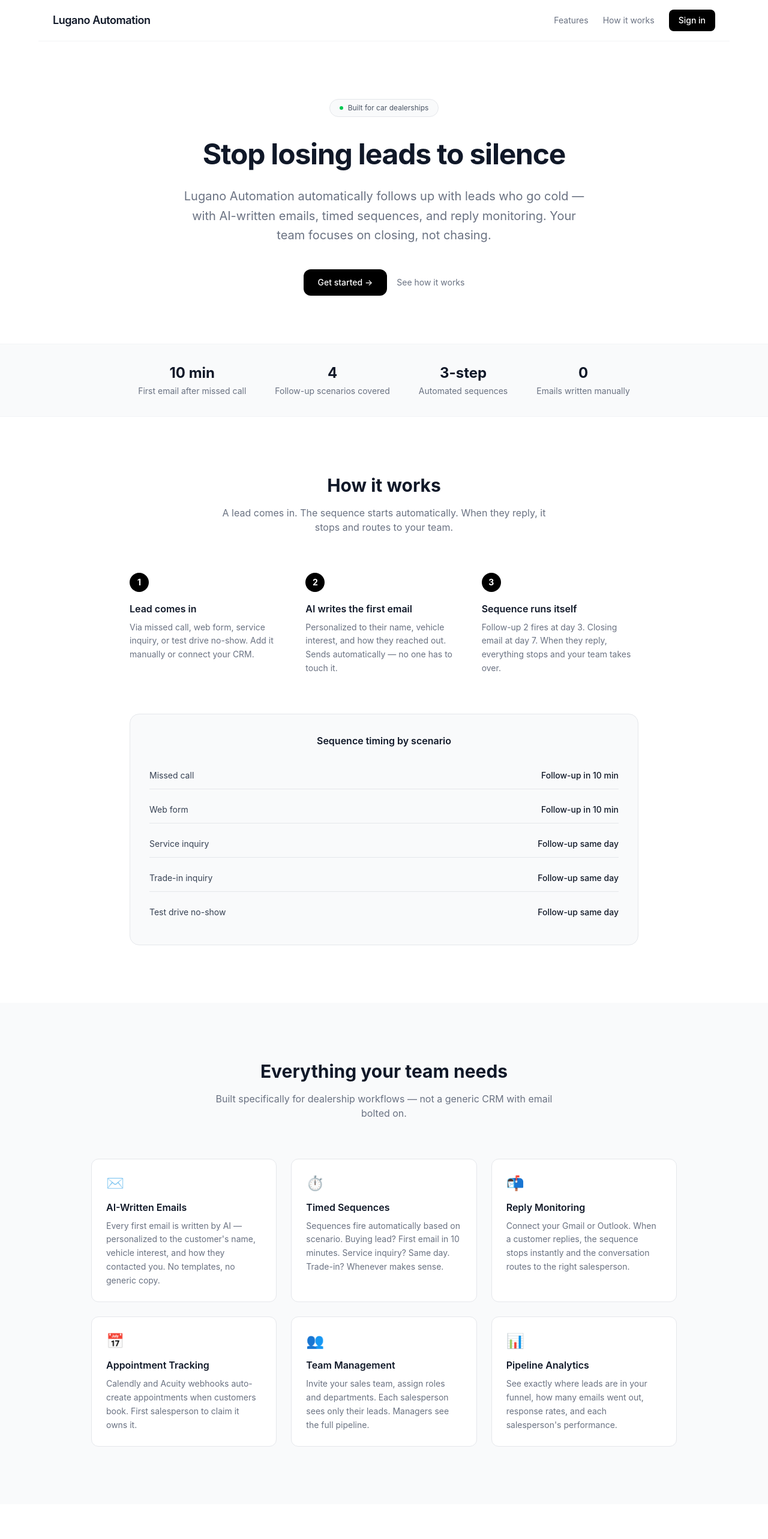
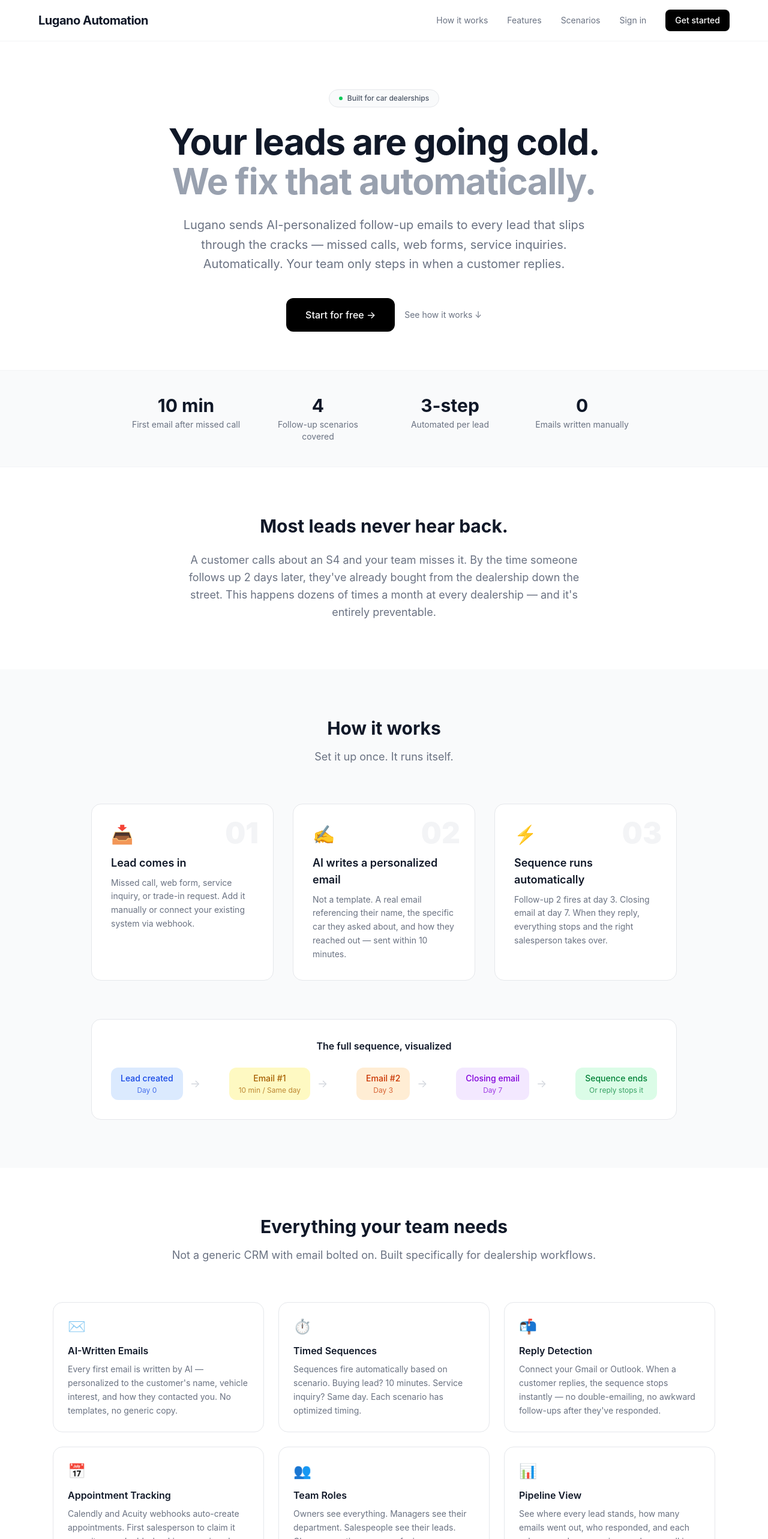
Before and after one commit to SolariAutomation/lugano-landing, a Next.js app: page / in a window 1280 px wide. Shown: the top 2566 px of the page at 60% size. Built offline with nearby package versions, Linux system fonts and the light colour scheme.

Commit message:
Major landing page redesign: better hero, how-it-works, scenarios, sequence flow

```diff
--- a/app/page.tsx
+++ b/app/page.tsx
@@ -1,145 +1,226 @@
 import Link from "next/link";
 
-const APP_URL = "https://dealer-crm-xi.vercel.app";
-
-const FEATURES = [
-  {
-    icon: "✉️",
-    title: "AI-Written Emails",
-    desc: "Every first email is written by AI — personalized to the customer's name, vehicle interest, and how they contacted you. No templates, no generic copy.",
-  },
-  {
-    icon: "⏱️",
-    title: "Timed Sequences",
-    desc: "Sequences fire automatically based on scenario. Buying lead? First email in 10 minutes. Service inquiry? Same day. Trade-in? Whenever makes sense.",
-  },
-  {
-    icon: "📬",
-    title: "Reply Monitoring",
-    desc: "Connect your Gmail or Outlook. When a customer replies, the sequence stops instantly and the conversation routes to the right salesperson.",
-  },
-  {
-    icon: "📅",
-    title: "Appointment Tracking",
-    desc: "Calendly and Acuity webhooks auto-create appointments when customers book. First salesperson to claim it owns it.",
-  },
-  {
-    icon: "👥",
-    title: "Team Management",
-    desc: "Invite your sales team, assign roles and departments. Each salesperson sees only their leads. Managers see the full pipeline.",
-  },
-  {
-    icon: "📊",
-    title: "Pipeline Analytics",
-    desc: "See exactly where leads are in your funnel, how many emails went out, response rates, and each salesperson's performance.",
-  },
-];
-
-const SCENARIOS = [
-  { label: "Missed call", timing: "Follow-up in 10 min" },
-  { label: "Web form", timing: "Follow-up in 10 min" },
-  { label: "Service inquiry", timing: "Follow-up same day" },
-  { label: "Trade-in inquiry", timing: "Follow-up same day" },
-  { label: "Test drive no-show", timing: "Follow-up same day" },
-];
+const APP_URL = "https://app.luganoautomation.com";
 
 export default function HomePage() {
   return (
-    <div className="min-h-screen bg-white">
+    <div className="min-h-screen bg-white text-gray-900">
+
       {/* Nav */}
-      <nav className="border-b border-gray-100 px-6 py-4 flex items-center justify-between max-w-6xl mx-auto">
-        <span className="font-semibold text-gray-900 text-lg tracking-tight">Lugano Automation</span>
-        <div className="flex items-center gap-6">
-          <a href="#features" className="text-sm text-gray-500 hover:text-gray-900 transition">Features</a>
-          <a href="#how-it-works" className="text-sm text-gray-500 hover:text-gray-900 transition">How it works</a>
-          <Link href={APP_URL} className="bg-black text-white px-4 py-2 rounded-lg text-sm font-medium hover:bg-gray-800 transition">
-            Sign in
-          </Link>
+      <nav className="sticky top-0 z-50 bg-white/90 backdrop-blur-sm border-b border-gray-100 px-6 py-4">
+        <div className="max-w-6xl mx-auto flex items-center justify-between">
+          <span className="font-bold text-xl tracking-tight">Lugano Automation</span>
+          <div className="hidden md:flex items-center gap-8">
+            <a href="#how-it-works" className="text-sm text-gray-500 hover:text-gray-900 transition">How it works</a>
+            <a href="#features" className="text-sm text-gray-500 hover:text-gray-900 transition">Features</a>
+            <a href="#scenarios" className="text-sm text-gray-500 hover:text-gray-900 transition">Scenarios</a>
+            <Link href={APP_URL} className="text-sm text-gray-500 hover:text-gray-900 transition">Sign in</Link>
+            <Link href={APP_URL} className="bg-black text-white px-4 py-2 rounded-lg text-sm font-medium hover:bg-gray-800 transition">
+              Get started
+            </Link>
+          </div>
         </div>
       </nav>
 
       {/* Hero */}
-      <section className="max-w-4xl mx-auto px-6 pt-24 pb-20 text-center">
-        <div className="inline-flex items-center gap-2 bg-gray-50 border border-gray-200 rounded-full px-4 py-1.5 text-xs text-gray-600 mb-8">
-          <span className="w-1.5 h-1.5 rounded-full bg-green-500 inline-block"></span>
+      <section className="max-w-5xl mx-auto px-6 pt-20 pb-16 text-center">
+        <div className="inline-flex items-center gap-2 bg-gray-50 border border-gray-200 rounded-full px-4 py-1.5 text-xs text-gray-600 mb-6 font-medium">
+          <span className="w-1.5 h-1.5 rounded-full bg-green-500 inline-block animate-pulse"></span>
           Built for car dealerships
         </div>
-        <h1 className="text-5xl font-bold text-gray-900 leading-tight tracking-tight mb-6">
-          Stop losing leads to silence
+        <h1 className="text-5xl md:text-6xl font-bold leading-[1.1] tracking-tight mb-6">
+          Your leads are going cold.<br />
+          <span className="text-gray-400">We fix that automatically.</span>
         </h1>
         <p className="text-xl text-gray-500 max-w-2xl mx-auto mb-10 leading-relaxed">
-          Lugano Automation automatically follows up with leads who go cold — with AI-written emails, timed sequences, and reply monitoring. Your team focuses on closing, not chasing.
+          Lugano sends AI-personalized follow-up emails to every lead that slips through the cracks — missed calls, web forms, service inquiries. Automatically. Your team only steps in when a customer replies.
         </p>
-        <div className="flex items-center justify-center gap-4">
-          <Link href={APP_URL} className="bg-black text-white px-6 py-3 rounded-xl text-sm font-medium hover:bg-gray-800 transition">
-            Get started →
+        <div className="flex flex-col sm:flex-row items-center justify-center gap-4">
+          <Link href={APP_URL} className="bg-black text-white px-8 py-4 rounded-xl text-base font-medium hover:bg-gray-800 transition w-full sm:w-auto text-center">
+            Start for free →
           </Link>
-          <a href="#how-it-works" className="text-sm text-gray-500 hover:text-gray-900 transition">
-            See how it works
+          <a href="#how-it-works" className="text-gray-500 hover:text-gray-900 text-sm transition">
+            See how it works ↓
           </a>
         </div>
       </section>
 
-      {/* Social proof strip */}
-      <section className="border-y border-gray-100 bg-gray-50 py-8">
-        <div className="max-w-4xl mx-auto px-6 flex items-center justify-center gap-12 text-center flex-wrap">
+      {/* Stats strip */}
+      <section className="border-y border-gray-100 bg-gray-50 py-10">
+        <div className="max-w-4xl mx-auto px-6 grid grid-cols-2 md:grid-cols-4 gap-8 text-center">
           {[
             { stat: "10 min", label: "First email after missed call" },
             { stat: "4", label: "Follow-up scenarios covered" },
-            { stat: "3-step", label: "Automated sequences" },
+            { stat: "3-step", label: "Automated per lead" },
             { stat: "0", label: "Emails written manually" },
           ].map((item) => (
             <div key={item.stat}>
-              <p className="text-2xl font-bold text-gray-900">{item.stat}</p>
+              <p className="text-3xl font-bold text-gray-900">{item.stat}</p>
               <p className="text-sm text-gray-500 mt-1">{item.label}</p>
             </div>
           ))}
         </div>
       </section>
 
+      {/* Problem section */}
+      <section className="max-w-4xl mx-auto px-6 py-20 text-center">
+        <h2 className="text-3xl font-bold mb-6">Most leads never hear back.</h2>
+        <p className="text-gray-500 text-lg max-w-2xl mx-auto leading-relaxed">
+          A customer calls about an S4 and your team misses it. By the time someone follows up 2 days later, they&apos;ve already bought from the dealership down the street. This happens dozens of times a month at every dealership — and it&apos;s entirely preventable.
+        </p>
+      </section>
+
       {/* How it works */}
-      <section id="how-it-works" className="max-w-4xl mx-auto px-6 py-24">
-        <h2 className="text-3xl font-bold text-gray-900 text-center mb-4">How it works</h2>
-        <p className="text-gray-500 text-center mb-16 max-w-xl mx-auto">A lead comes in. The sequence starts automatically. When they reply, it stops and routes to your team.</p>
-        <div className="grid grid-cols-1 md:grid-cols-3 gap-8">
-          {[
-            { step: "1", title: "Lead comes in", desc: "Via missed call, web form, service inquiry, or test drive no-show. Add it manually or connect your CRM." },
-            { step: "2", title: "AI writes the first email", desc: "Personalized to their name, vehicle interest, and how they reached out. Sends automatically — no one has to touch it." },
-            { step: "3", title: "Sequence runs itself", desc: "Follow-up 2 fires at day 3. Closing email at day 7. When they reply, everything stops and your team takes over." },
-          ].map((item) => (
-            <div key={item.step} className="relative">
-              <div className="w-8 h-8 rounded-full bg-black text-white flex items-center justify-center text-sm font-bold mb-4">{item.step}</div>
-              <h3 className="font-semibold text-gray-900 mb-2">{item.title}</h3>
-              <p className="text-gray-500 text-sm leading-relaxed">{item.desc}</p>
-            </div>
-          ))}
-        </div>
+      <section id="how-it-works" className="bg-gray-50 py-20">
+        <div className="max-w-5xl mx-auto px-6">
+          <div className="text-center mb-16">
+            <h2 className="text-3xl font-bold mb-4">How it works</h2>
+            <p className="text-gray-500 text-lg">Set it up once. It runs itself.</p>
+          </div>
 
-        {/* Scenario timing table */}
-        <div className="mt-16 bg-gray-50 border border-gray-200 rounded-2xl p-8">
-          <h3 className="font-semibold text-gray-900 mb-6 text-center">Sequence timing by scenario</h3>
-          <div className="space-y-3">
-            {SCENARIOS.map((s) => (
-              <div key={s.label} className="flex items-center justify-between py-3 border-b border-gray-200 last:border-0">
-                <span className="text-sm text-gray-700">{s.label}</span>
-                <span className="text-sm font-medium text-gray-900">{s.timing}</span>
+          <div className="grid grid-cols-1 md:grid-cols-3 gap-8">
+            {[
+              {
+                step: "01",
+                title: "Lead comes in",
+                desc: "Missed call, web form, service inquiry, or trade-in request. Add it manually or connect your existing system via webhook.",
+                icon: "📥",
+              },
+              {
+                step: "02",
+                title: "AI writes a personalized email",
+                desc: "Not a template. A real email referencing their name, the specific car they asked about, and how they reached out — sent within 10 minutes.",
+                icon: "✍️",
+              },
+              {
+                step: "03",
+                title: "Sequence runs automatically",
+                desc: "Follow-up 2 fires at day 3. Closing email at day 7. When they reply, everything stops and the right salesperson takes over.",
+                icon: "⚡",
+              },
+            ].map((item) => (
+              <div key={item.step} className="bg-white border border-gray-200 rounded-2xl p-8 relative">
+                <span className="text-5xl font-black text-gray-100 absolute top-6 right-6">{item.step}</span>
+                <div className="text-3xl mb-4">{item.icon}</div>
+                <h3 className="font-semibold text-lg text-gray-900 mb-2">{item.title}</h3>
+                <p className="text-gray-500 text-sm leading-relaxed">{item.desc}</p>
               </div>
             ))}
+          </div>
+
+          {/* Flow diagram */}
+          <div className="mt-16 bg-white border border-gray-200 rounded-2xl p-8">
+            <h3 className="font-semibold text-gray-900 mb-6 text-center">The full sequence, visualized</h3>
+            <div className="flex items-center justify-between flex-wrap gap-4 text-center text-sm">
+              {[
+                { label: "Lead created", sub: "Day 0", color: "bg-blue-100 text-blue-700" },
+                { label: "Email #1", sub: "10 min / Same day", color: "bg-yellow-100 text-yellow-700" },
+                { label: "Email #2", sub: "Day 3", color: "bg-orange-100 text-orange-700" },
+                { label: "Closing email", sub: "Day 7", color: "bg-purple-100 text-purple-700" },
+                { label: "Sequence ends", sub: "Or reply stops it", color: "bg-green-100 text-green-700" },
+              ].map((item, i, arr) => (
+                <div key={item.label} className="flex items-center gap-3">
+                  <div className={`px-4 py-2 rounded-xl font-medium ${item.color}`}>
+                    <p>{item.label}</p>
+                    <p className="text-xs font-normal opacity-75 mt-0.5">{item.sub}</p>
+                  </div>
+                  {i < arr.length - 1 && <span className="text-gray-300 text-lg hidden md:block">→</span>}
+                </div>
+              ))}
+            </div>
           </div>
         </div>
       </section>
 
       {/* Features */}
-      <section id="features" className="bg-gray-50 py-24">
-        <div className="max-w-5xl mx-auto px-6">
-          <h2 className="text-3xl font-bold text-gray-900 text-center mb-4">Everything your team needs</h2>
-          <p className="text-gray-500 text-center mb-16 max-w-xl mx-auto">Built specifically for dealership workflows — not a generic CRM with email bolted on.</p>
-          <div className="grid grid-cols-1 md:grid-cols-2 lg:grid-cols-3 gap-6">
-            {FEATURES.map((f) => (
-              <div key={f.title} className="bg-white border border-gray-200 rounded-xl p-6">
-                <div className="text-2xl mb-3">{f.icon}</div>
-                <h3 className="font-semibold text-gray-900 mb-2">{f.title}</h3>
-                <p className="text-gray-500 text-sm leading-relaxed">{f.desc}</p>
+      <section id="features" className="max-w-6xl mx-auto px-6 py-20">
+        <div className="text-center mb-16">
+          <h2 className="text-3xl font-bold mb-4">Everything your team needs</h2>
+          <p className="text-gray-500 text-lg">Not a generic CRM with email bolted on. Built specifically for dealership workflows.</p>
+        </div>
+        <div className="grid grid-cols-1 md:grid-cols-2 lg:grid-cols-3 gap-6">
+          {[
+            {
+              icon: "✉️",
+              title: "AI-Written Emails",
+              desc: "Every first email is written by AI — personalized to the customer's name, vehicle interest, and how they contacted you. No templates, no generic copy.",
+            },
+            {
+              icon: "⏱️",
+              title: "Timed Sequences",
+              desc: "Sequences fire automatically based on scenario. Buying lead? 10 minutes. Service inquiry? Same day. Each scenario has optimized timing.",
+            },
+            {
+              icon: "📬",
+              title: "Reply Detection",
+              desc: "Connect your Gmail or Outlook. When a customer replies, the sequence stops instantly — no double-emailing, no awkward follow-ups after they've responded.",
+            },
+            {
+              icon: "📅",
+              title: "Appointment Tracking",
+              desc: "Calendly and Acuity webhooks auto-create appointments. First salesperson to claim it owns it — no double-booking, no missed handoffs.",
+            },
+            {
+              icon: "👥",
+              title: "Team Roles",
+              desc: "Owners see everything. Managers see their department. Salespeople see their leads. Clean separation, zero confusion.",
+            },
+            {
+              icon: "📊",
+              title: "Pipeline View",
+              desc: "See where every lead stands, how many emails went out, who responded, and each salesperson's conversion numbers — all in one place.",
+            },
+          ].map((f) => (
+            <div key={f.title} className="border border-gray-200 rounded-2xl p-6 hover:shadow-sm transition">
+              <div className="text-2xl mb-3">{f.icon}</div>
+              <h3 className="font-semibold text-gray-900 mb-2">{f.title}</h3>
+              <p className="text-gray-500 text-sm leading-relaxed">{f.desc}</p>
+            </div>
+          ))}
+        </div>
+      </section>
+
+      {/* Scenarios */}
+      <section id="scenarios" className="bg-gray-50 py-20">
+        <div className="max-w-4xl mx-auto px-6">
+          <div className="text-center mb-12">
+            <h2 className="text-3xl font-bold mb-4">Four scenarios, fully covered</h2>
+            <p className="text-gray-500">Every type of cold lead gets the right sequence automatically.</p>
+          </div>
+          <div className="grid grid-cols-1 md:grid-cols-2 gap-4">
+            {[
+              {
+                name: "Missed Call / Web Form",
+                dept: "Sales",
+                timing: "Email #1: 10 min · Email #2: Day 3 · Closing: Day 7",
+                desc: "Lead called about a vehicle or submitted a form. Follows up fast before they move on.",
+              },
+              {
+                name: "Service Inquiry",
+                dept: "Service",
+                timing: "Email #1: Same day · Email #2: Day 3 · Closing: Day 7",
+                desc: "Customer reached out about service but wasn't scheduled. Gets them booked.",
+              },
+              {
+                name: "Trade-In Inquiry",
+                dept: "Finance",
+                timing: "Email #1: Same day · Email #2: Day 4 · Closing: Day 10",
+                desc: "Lead asked about trading in their car. Keeps them engaged with a valuation link.",
+              },
+              {
+                name: "Test Drive No-Show",
+                dept: "Sales",
+                timing: "Email #1: Same day · Email #2: Day 3 · Closing: Day 7",
+                desc: "Had a test drive scheduled but didn't show. Offers to reschedule before the lead goes cold.",
+              },
+            ].map((s) => (
+              <div key={s.name} className="bg-white border border-gray-200 rounded-2xl p-6">
+                <div className="flex items-start justify-between mb-3">
+                  <h3 className="font-semibold text-gray-900">{s.name}</h3>
+                  <span className="text-xs bg-gray-100 text-gray-600 px-2 py-1 rounded-full">{s.dept}</span>
+                </div>
+                <p className="text-gray-500 text-sm mb-3 leading-relaxed">{s.desc}</p>
+                <p className="text-xs text-gray-400 font-mono">{s.timing}</p>
               </div>
             ))}
           </div>
@@ -148,21 +229,24 @@
 
       {/* CTA */}
       <section className="max-w-3xl mx-auto px-6 py-24 text-center">
-        <h2 className="text-4xl font-bold text-gray-900 mb-4">Ready to stop losing leads?</h2>
-        <p className="text-gray-500 mb-10 text-lg">Set up in minutes. No contracts, no minimums.</p>
-        <Link href={APP_URL} className="bg-black text-white px-8 py-4 rounded-xl text-base font-medium hover:bg-gray-800 transition inline-block">
-          Get started →
+        <h2 className="text-4xl font-bold mb-4">Ready to stop losing leads?</h2>
+        <p className="text-gray-500 mb-10 text-lg">
+          Set up in minutes. Your first lead gets a follow-up within 10 minutes of being added.
+        </p>
+        <Link href={APP_URL} className="bg-black text-white px-10 py-4 rounded-xl text-base font-medium hover:bg-gray-800 transition inline-block">
+          Get started for free →
         </Link>
       </section>
 
       {/* Footer */}
-      <footer className="border-t border-gray-100 py-8 px-6">
-        <div className="max-w-6xl mx-auto flex items-center justify-between text-sm text-gray-400">
-          <span>© 2026 Lugano Automation</span>
+      <footer className="border-t border-gray-100 py-10 px-6">
+        <div className="max-w-6xl mx-auto flex flex-col md:flex-row items-center justify-between gap-4 text-sm text-gray-400">
+          <span className="font-medium text-gray-600">Lugano Automation</span>
           <div className="flex gap-6">
-            <a href="/terms" className="hover:text-gray-600">Terms</a>
-            <a href="/privacy" className="hover:text-gray-600">Privacy</a>
-            <Link href={APP_URL} className="hover:text-gray-600">Log in</Link>
+            <a href="/terms" className="hover:text-gray-600 transition">Terms</a>
+            <a href="/privacy" className="hover:text-gray-600 transition">Privacy</a>
+            <a href="mailto:support@luganoautomation.com" className="hover:text-gray-600 transition">Contact</a>
+            <Link href={APP_URL} className="hover:text-gray-600 transition">Log in</Link>
           </div>
         </div>
       </footer>
```
